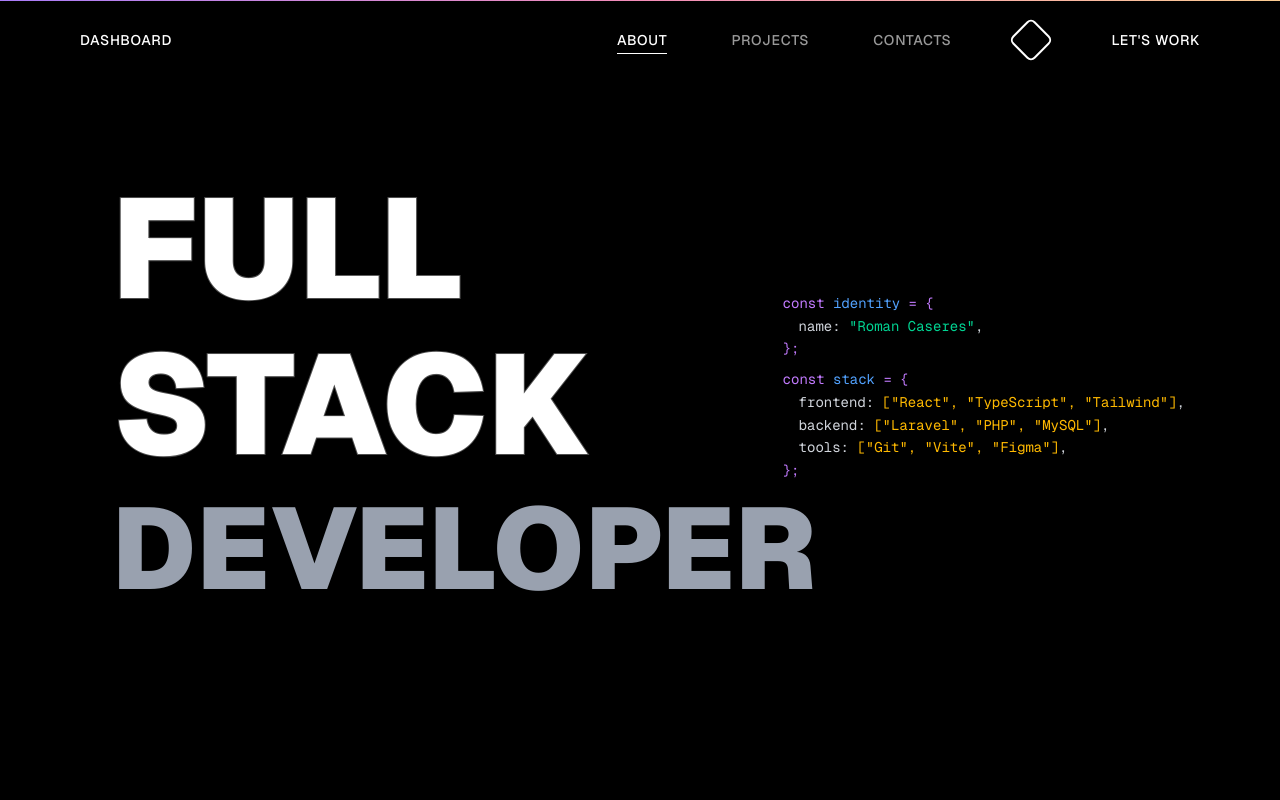
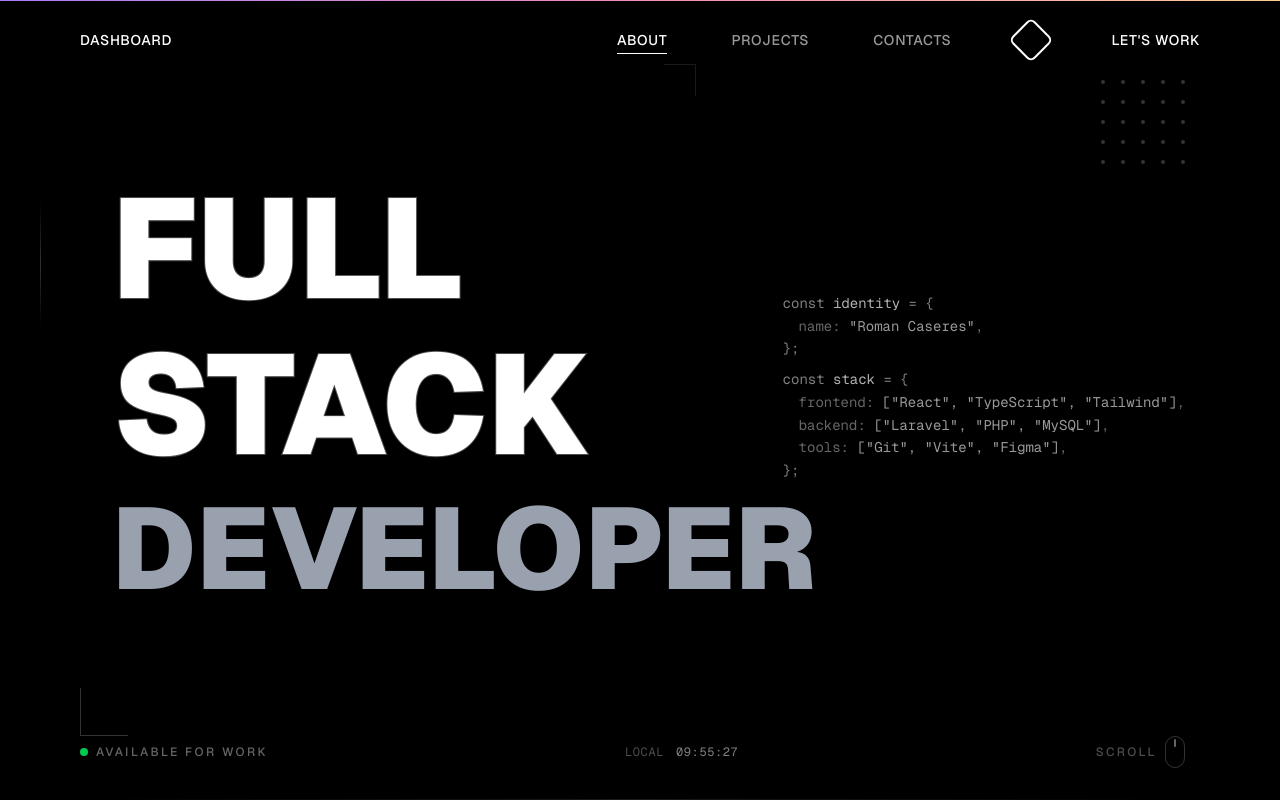
Before and after one commit to mano-sudo/portfolio-v2, a Next.js app: page / in a window 1280 px wide. Shown: the top 800 px of the page. Built offline with nearby package versions, Linux system fonts and the light colour scheme.

Commit message:
new random stuff

```diff
--- a/app/components/hero/hero.tsx
+++ b/app/components/hero/hero.tsx
@@ -1,28 +1,63 @@
 "use client";
 
+import { useEffect, useState } from "react";
+
 export default function Hero() {
+    const [currentTime, setCurrentTime] = useState("");
+
+    useEffect(() => {
+        const update = () => {
+            const now = new Date();
+            const h = now.getHours().toString().padStart(2, "0");
+            const m = now.getMinutes().toString().padStart(2, "0");
+            const s = now.getSeconds().toString().padStart(2, "0");
+            setCurrentTime(`${h}:${m}:${s}`);
+        };
+        update();
+        const id = setInterval(update, 1000);
+        return () => clearInterval(id);
+    }, []);
+
     return (
-        <section className="w-full min-h-screen flex items-center py-8 sm:py-12 md:py-16 lg:py-20 overflow-x-hidden">
+        <section className="w-full min-h-screen flex items-center py-8 sm:py-12 md:py-16 lg:py-20 overflow-x-hidden relative">
+
+            {/* ── Decorative grid dots (top-right) ── */}
+            <div className="hidden lg:block absolute top-20 right-12 xl:right-20 opacity-20 pointer-events-none">
+                <div className="grid grid-cols-5 gap-4">
+                    {Array.from({ length: 25 }).map((_, i) => (
+                        <div key={i} className="w-1 h-1 rounded-full bg-white" />
+                    ))}
+                </div>
+            </div>
+
+            {/* ── Vertical line accent (left) ── */}
+            <div className="hidden md:block absolute left-6 lg:left-10 top-1/4 h-32 w-px bg-gradient-to-b from-transparent via-white/20 to-transparent pointer-events-none" />
+
+            {/* ── Corner brackets (bottom-left) ── */}
+            <div className="hidden lg:block absolute bottom-16 left-12 lg:left-20 pointer-events-none opacity-20">
+                <div className="w-12 h-12 border-l border-b border-white" />
+            </div>
+
+            {/* ── Corner brackets (top-right) ── */}
+            <div className="hidden lg:block absolute top-16 right-[45%] pointer-events-none opacity-10">
+                <div className="w-8 h-8 border-r border-t border-white" />
+            </div>
+
+            {/* ── Main content ── */}
             <div className="w-full px-4 sm:px-6 md:pl-12 lg:pl-20 max-w-[1920px] mx-auto relative">
                 <div className="flex flex-col space-y-1 sm:space-y-2 md:space-y-3 lg:space-y-4">
+                    {/* FULL */}
                     <div className="group relative inline-block overflow-hidden px-4 sm:px-6 md:px-8">
-                        {/* reveal panel (opens to the right) */}
                         <div className="pointer-events-none absolute inset-0 origin-left scale-x-0 opacity-0 transition-[transform,opacity] duration-700 ease-[cubic-bezier(0.16,1,0.3,1)] group-hover:scale-x-100 group-hover:opacity-100 will-change-[transform,opacity]">
                             <div className="absolute inset-0 bg-white/10" />
                             <div className="absolute inset-0 bg-linear-to-r from-white/0 via-white/20 to-white/0" />
-                            {/* leading edge */}
                             <div className="absolute right-0 top-0 h-full w-px bg-white/60" />
                         </div>
-                        {/* subtle top shine */}
                         <div className="pointer-events-none absolute left-0 top-0 h-px w-full bg-linear-to-r from-transparent via-white/35 to-transparent opacity-0 transition-opacity duration-700 ease-[cubic-bezier(0.16,1,0.3,1)] group-hover:opacity-100" />
-
-                        {/* lightweight glow (small area, cheaper than huge blur-3xl) */}
                         <div className="pointer-events-none absolute -inset-2 sm:-inset-3 md:-inset-4 opacity-0 transition-opacity duration-700 ease-[cubic-bezier(0.16,1,0.3,1)] group-hover:opacity-100 will-change-[opacity]">
                             <div className="absolute inset-0 rounded-md bg-white/10 blur-xl" />
                         </div>
-
                         <div className="relative text-[clamp(3.5rem,11vw,12rem)] font-black uppercase leading-[0.9] sm:leading-none select-none transition-[letter-spacing,transform] duration-700 ease-[cubic-bezier(0.16,1,0.3,1)] group-hover:translate-x-1 sm:group-hover:translate-x-2 md:group-hover:translate-x-3 group-hover:tracking-[0.03em] sm:group-hover:tracking-[0.04em] md:group-hover:tracking-[0.06em] will-change-transform">
-                            {/* outline layer - visible by default for extra visibility */}
                             <span
                                 className="absolute inset-0 opacity-30 transition-opacity duration-300 ease-[cubic-bezier(0.16,1,0.3,1)] group-hover:opacity-0"
                                 style={{
@@ -33,30 +68,24 @@ export default function Hero() {
                             >
                                 FULL
                             </span>
-                            {/* solid layer - visible by default */}
                             <span className="opacity-100 transition-opacity duration-300 ease-[cubic-bezier(0.16,1,0.3,1)] text-white">
                                 FULL
                             </span>
                         </div>
                     </div>
+
+                    {/* STACK */}
                     <div className="group relative inline-block overflow-hidden px-4 sm:px-6 md:px-8">
-                        {/* reveal panel (opens to the right) */}
                         <div className="pointer-events-none absolute inset-0 origin-left scale-x-0 opacity-0 transition-[transform,opacity] duration-700 ease-[cubic-bezier(0.16,1,0.3,1)] group-hover:scale-x-100 group-hover:opacity-100 will-change-[transform,opacity]">
                             <div className="absolute inset-0 bg-white/10" />
                             <div className="absolute inset-0 bg-linear-to-r from-white/0 via-white/20 to-white/0" />
-                            {/* leading edge */}
                             <div className="absolute right-0 top-0 h-full w-px bg-white/60" />
                         </div>
-                        {/* subtle top shine */}
                         <div className="pointer-events-none absolute left-0 top-0 h-px w-full bg-linear-to-r from-transparent via-white/35 to-transparent opacity-0 transition-opacity duration-700 ease-[cubic-bezier(0.16,1,0.3,1)] group-hover:opacity-100" />
-
-                        {/* lightweight glow (small area, cheaper than huge blur-3xl) */}
                         <div className="pointer-events-none absolute -inset-2 sm:-inset-3 md:-inset-4 opacity-0 transition-opacity duration-700 ease-[cubic-bezier(0.16,1,0.3,1)] group-hover:opacity-100 will-change-[opacity]">
                             <div className="absolute inset-0 rounded-md bg-white/10 blur-xl" />
                         </div>
-
                         <div className="relative text-[clamp(3.5rem,11vw,12rem)] font-black uppercase leading-[0.9] sm:leading-none select-none transition-[letter-spacing,transform] duration-700 ease-[cubic-bezier(0.16,1,0.3,1)] group-hover:translate-x-1 sm:group-hover:translate-x-2 md:group-hover:translate-x-3 group-hover:tracking-[0.03em] sm:group-hover:tracking-[0.04em] md:group-hover:tracking-[0.06em] will-change-transform">
-                            {/* outline layer - visible by default for extra visibility */}
                             <span
                                 className="absolute inset-0 opacity-30 transition-opacity duration-300 ease-[cubic-bezier(0.16,1,0.3,1)] group-hover:opacity-0"
                                 style={{
@@ -67,33 +96,35 @@ export default function Hero() {
                             >
                                 STACK
                             </span>
-                            {/* solid layer - visible by default */}
                             <span className="opacity-100 transition-opacity duration-300 ease-[cubic-bezier(0.16,1,0.3,1)] text-white">
                                 STACK
                             </span>
                         </div>
                     </div>
+
+                    {/* Code snippet (desktop) */}
                     <div className="hidden xl:block absolute xl:top-[calc((3.5rem*0.9)_+_0.25rem_+_3.5rem_+_0.25rem)] xl:right-20 font-mono text-sm leading-relaxed">
-                        <div className="text-purple-400">const <span className="text-blue-400">identity</span> = &#123;</div>
-                        <div className="pl-4 text-gray-300">
-                            name: <span className="text-emerald-400">"Roman Caseres"</span>,
+                        <div className="text-white/50">const <span className="text-white/70">identity</span> = &#123;</div>
+                        <div className="pl-4 text-white/40">
+                            name: <span className="text-white/60">&quot;Roman Caseres&quot;</span>,
                         </div>
-                        <div className="text-purple-400">&#125;;</div>
+                        <div className="text-white/50">&#125;;</div>
+                        <div className="mt-2 text-white/50">
+                            const <span className="text-white/70">stack</span> = &#123;
+                        </div>
+                        <div className="pl-4 text-white/40">
+                            frontend: <span className="text-white/60">[&quot;React&quot;, &quot;TypeScript&quot;, &quot;Tailwind&quot;]</span>,
+                        </div>
+                        <div className="pl-4 text-white/40">
+                            backend: <span className="text-white/60">[&quot;Laravel&quot;, &quot;PHP&quot;, &quot;MySQL&quot;]</span>,
+                        </div>
+                        <div className="pl-4 text-white/40">
+                            tools: <span className="text-white/60">[&quot;Git&quot;, &quot;Vite&quot;, &quot;Figma&quot;]</span>,
+                        </div>
+                        <div className="text-white/50">&#125;;</div>
+                    </div>
 
-                        <div className="mt-2 text-purple-400">
-                            const <span className="text-blue-400">stack</span> = &#123;
-                        </div>
-                        <div className="pl-4 text-gray-300">
-                            frontend: <span className="text-amber-400">["React", "TypeScript", "Tailwind"]</span>,
-                        </div>
-                        <div className="pl-4 text-gray-300">
-                            backend: <span className="text-amber-400">["Laravel", "PHP", "MySQL"]</span>,
-                        </div>
-                        <div className="pl-4 text-gray-300">
-                            tools: <span className="text-amber-400">["Git", "Vite", "Figma"]</span>,
-                        </div>
-                        <div className="text-purple-400">&#125;;</div>
-                    </div>
+                    {/* DEVELOPER */}
                     <h1 className="text-[clamp(2.5rem,9vw,12rem)] font-black uppercase leading-[0.9] sm:leading-none text-gray-400 px-4 sm:px-6 md:px-8">
                         <span className="sr-only">Full Stack </span>DEVELOPER
                     </h1>
@@ -123,8 +154,36 @@ export default function Hero() {
                         </div>
                     </div>
                 </div>
+            </div>
 
+            {/* ── Bottom bar with metadata ── */}
+            <div className="absolute bottom-6 sm:bottom-8 left-0 right-0 px-4 sm:px-6 md:px-12 lg:px-20 flex items-center justify-between pointer-events-none">
+                {/* Available badge */}
+                <div className="flex items-center gap-2">
+                    <span className="relative flex h-2 w-2">
+                        <span className="animate-ping absolute inline-flex h-full w-full rounded-full bg-green-400 opacity-75" />
+                        <span className="relative inline-flex rounded-full h-2 w-2 bg-green-500" />
+                    </span>
+                    <span className="text-[10px] sm:text-xs uppercase tracking-[0.2em] text-white/40 font-medium">Available for work</span>
+                </div>
+
+                {/* Live clock */}
+                <div className="hidden sm:flex items-center gap-3 text-white/30 font-mono text-xs tracking-wider">
+                    <span>LOCAL</span>
+                    <span className="text-white/50">{currentTime}</span>
+                </div>
+
+                {/* Scroll indicator */}
+                <div className="flex items-center gap-2 text-white/30">
+                    <span className="text-[10px] sm:text-xs uppercase tracking-[0.2em] font-medium">Scroll</span>
+                    <div className="w-5 h-8 rounded-full border border-white/20 flex items-start justify-center p-1">
+                        <div className="w-0.5 h-2 bg-white/40 rounded-full animate-bounce" />
+                    </div>
+                </div>
             </div>
+
+            {/* ── Horizontal divider at very bottom ── */}
+            <div className="absolute bottom-0 left-4 sm:left-6 md:left-12 lg:left-20 right-4 sm:right-6 md:right-12 lg:right-20 h-px bg-gradient-to-r from-transparent via-white/10 to-transparent" />
         </section>
     );
 }
```
